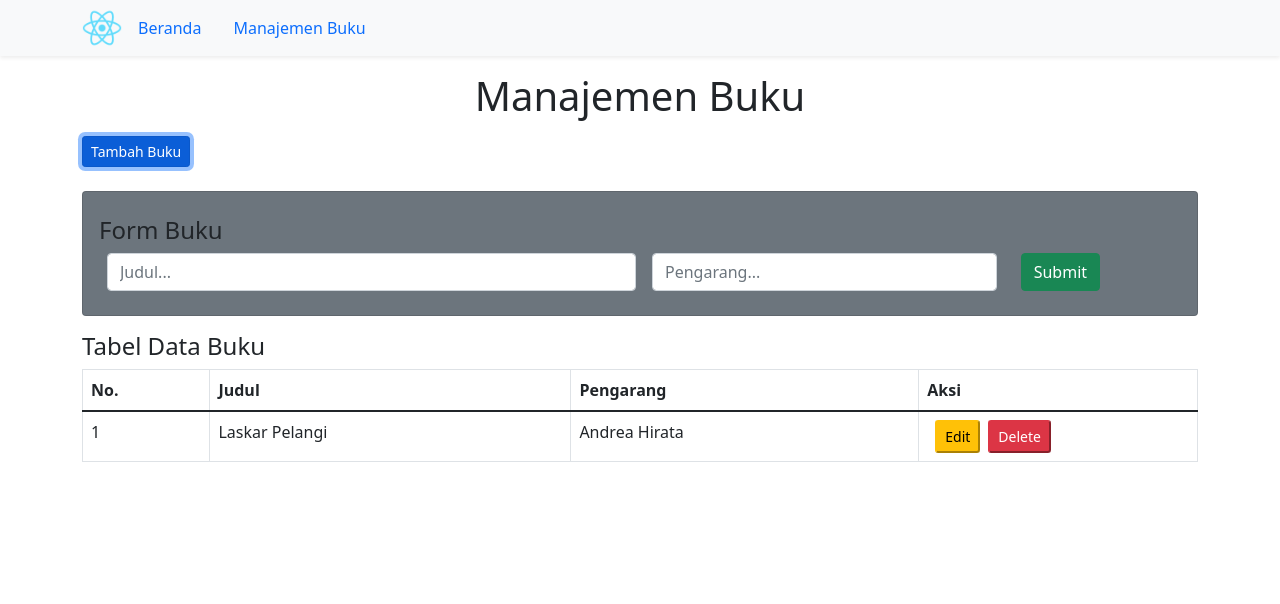
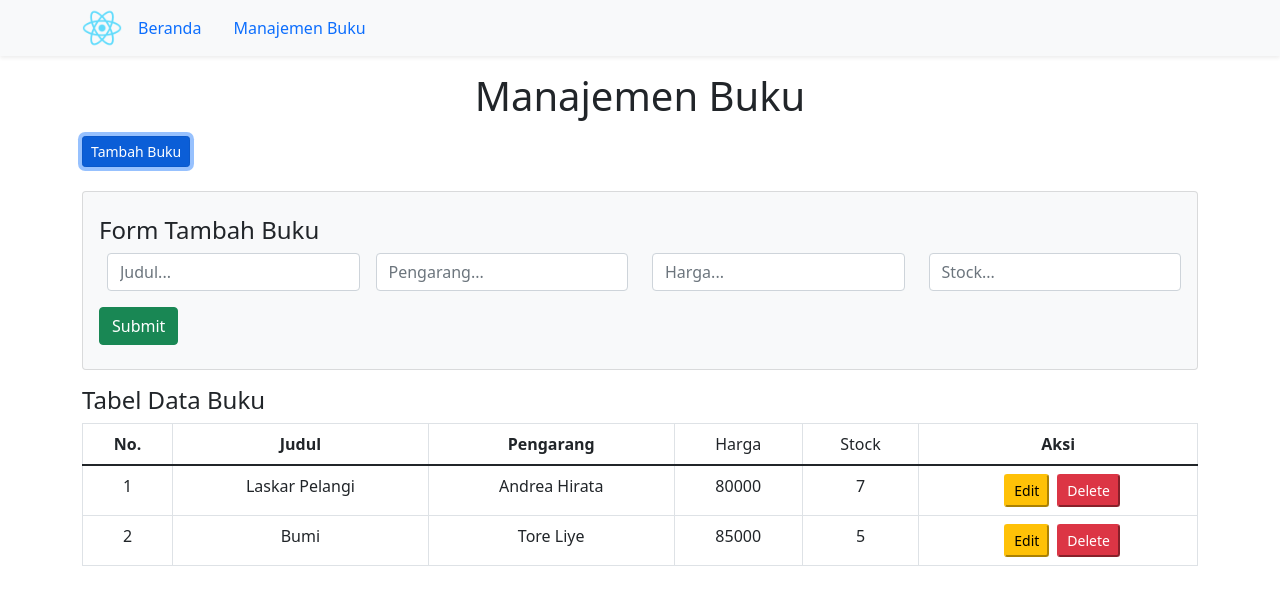
Before and after one commit to ramaherdianto/learn-jsdom, a React (Create React App) app: page /manajemen-buku in a window 1280 px wide. Both pictures are taken after a click on the button "Tambah Buku". Shown: the top 604 px of the page. Built offline with nearby package versions, Linux system fonts and the light colour scheme.

Commit message:
membuat formUbah, formTambah dan TabelBuku kemudian membuat form tambah dan edit akan tampil ketika button tambah dan edit di klik

```diff
--- a/src/App.js
+++ b/src/App.js
@@ -1,11 +1,22 @@
 import { BrowserRouter, Link, Route, Router, Routes } from "react-router-dom";
 import logo from "./logo.svg";
+import React, { useState } from "react";
 import "./App.css";
 import Beranda from "./components/Beranda";
 import Navbar from "./components/Navbar";
 import ManajemenBuku from "./components/ManajemenBuku";
 
 function App() {
+  const [books, setBooks] = useState([
+    { _id: 1, judul: "Laskar Pelangi", pengarang: "Andrea Hirata", harga: 80000, stock: 7 },
+    { _id: 2, judul: "Bumi", pengarang: "Tore Liye", harga: 85000, stock: 5 },
+  ]);
+
+  function storeData(inputBook) {
+    console.log(inputBook);
+    alert("data berhasil ditambahkan");
+  }
+
   return (
     <div>
       <BrowserRouter>
@@ -13,7 +24,7 @@ function App() {
 
         <Routes>
           <Route path="/" exact element={<Beranda></Beranda>}></Route>
-          <Route path="/manajemen-buku" exact element={<ManajemenBuku></ManajemenBuku>}></Route>
+          <Route path="/manajemen-buku" exact element={<ManajemenBuku bookList={books} store={storeData}></ManajemenBuku>}></Route>
         </Routes>
       </BrowserRouter>
     </div>
--- a/src/components/ManajemenBuku.jsx
+++ b/src/components/ManajemenBuku.jsx
@@ -1,37 +1,97 @@
 import React, { useState } from "react";
-import TabelBuku from "./TabelBuku";
 
-function ManajemenBuku() {
-  // PART DATA
-  const [formMode, setFormMode] = useState("");
+function ManajemenBuku({ bookList, store }) {
+  const [form, setform] = useState("");
+  const [inputBook, setInputBook] = useState("");
 
-  // PART EVENT HANDLING
-  function showCreateForm() {
-    setFormMode("show");
+  // Untuk function onChange
+  function handleJudul(Event) {
+    setInputBook({ ...inputBook, judul: Event.target.value });
+  }
+  function handlePengarang(Event) {
+    setInputBook({ ...inputBook, pengarang: Event.target.value });
+  }
+  function handleHarga(Event) {
+    setInputBook({ ...inputBook, harga: Event.target.value });
+  }
+  function handleStock(Event) {
+    setInputBook({ ...inputBook, stock: Event.target.value });
+  }
+
+  function submitAdd(Event) {
+    Event.preventDefault();
+    store(inputBook);
+  }
+
+  // Menampilkan form create data
+  function showCreate() {
+    setform("create");
+  }
+
+  // Menampilkan form edit data
+  function showEdit(book) {
+    setInputBook(book);
+
+    setform("edit");
   }
 
   return (
     <div className="container mt-3">
       <h1 className="text-center">Manajemen Buku</h1>
 
-      <button className="btn btn-sm btn-primary my-2" onClick={showCreateForm}>
+      <button className="btn btn-sm btn-primary my-2" onClick={() => showCreate()}>
         Tambah Buku
       </button>
 
       {/* {Input From} */}
-      {formMode === "show" && (
-        <div id="form" className="card py-2 my-3 bg-secondary">
-          <div className="card-body">
-            <h4>Form Buku</h4>
+      {form === "create" && (
+        <div id="fromTambah">
+          <div id="form" className="card py-2 my-3 bg-light">
+            <div className="card-body">
+              <h4>Form Tambah Buku</h4>
+              <form action="" className="row" onSubmit={submitAdd}>
+                <div className="col-3">
+                  <input type="text" name="judul" className="form-control mx-2" placeholder="Judul..." onChange={handleJudul} />
+                </div>
+                <div className="col-3">
+                  <input type="text" name="pengarang" placeholder="Pengarang..." className="form-control" onChange={handlePengarang} />
+                </div>
+                <div className="col-3">
+                  <input type="number" name="harga" placeholder="Harga..." className="form-control" onChange={handleHarga} />
+                </div>
+                <div className="col-3">
+                  <input type="number" name="stock" placeholder="Stock..." className="form-control" onChange={handleStock} />
+                </div>
+                <div className="col-2 mt-3 ml-5">
+                  <input type="submit" value="Submit" className="btn btn-success ml-5" />
+                </div>
+              </form>
+            </div>
+          </div>
+        </div>
+      )}
+
+      {/* {ubah data buku} */}
+      {form === "edit" && (
+        <div id="formUbah">
+          <div className="card-body bg-light">
+            <h4>Form Ubah Buku</h4>
             <form action="" className="row">
-              <div className="col-6">
-                <input type="text" name="judul" className="form-control mx-2" placeholder="Judul..." />
+              <div className="col-3">
+                <input type="text" name="judul" className="form-control mx-2" placeholder="Judul..." value={inputBook.judul} />
               </div>
-              <div className="col-4">
-                <input type="text" name="pengarang" placeholder="Pengarang..." className="form-control" />
+              <div className="col-3">
+                <input type="text" name="pengarang" placeholder="Pengarang..." className="form-control" value={inputBook.pengarang} />
               </div>
-              <div className="col-2">
-                <input type="submit" value="Submit" className="btn btn-success" />
+              <div className="col-3">
+                <input type="number" name="harga" placeholder="Harga..." className="form-control" value={inputBook.harga} />
+              </div>
+              <div className="col-3">
+                <input type="number" name="stock" placeholder="Stock..." className="form-control" value={inputBook.stock} />
+              </div>
+              <div className="col-2 mt-3 ml-5">
+                <button className="btn-sm btn-warning mx-2">Edit</button>
+                <button className="btn-sm btn-danger">Delete</button>
               </div>
             </form>
           </div>
@@ -39,7 +99,38 @@ function ManajemenBuku() {
       )}
 
       {/* {tabel data buku} */}
-      <TabelBuku></TabelBuku>
+      <div id="daftarBuku">
+        <h4 className="mt-3">Tabel Data Buku</h4>
+        <table className="table table-bordered text-center">
+          <thead>
+            <tr>
+              <th>No.</th>
+              <th>Judul</th>
+              <th>Pengarang</th>
+              <td>Harga</td>
+              <td>Stock</td>
+              <th className="col-3">Aksi</th>
+            </tr>
+          </thead>
+          <tbody>
+            {bookList.map((book, index) => (
+              <tr key={index}>
+                <td> {index + 1} </td>
+                <td>{book.judul}</td>
+                <td>{book.pengarang}</td>
+                <td>{book.harga}</td>
+                <td>{book.stock}</td>
+                <td>
+                  <button className="btn-sm btn-warning mx-2" onClick={() => showEdit(book)}>
+                    Edit
+                  </button>
+                  <button className="btn-sm btn-danger">Delete</button>
+                </td>
+              </tr>
+            ))}
+          </tbody>
+        </table>
+      </div>
     </div>
   );
 }
--- a/src/components/TabelBuku.jsx
+++ /dev/null
@@ -1,32 +0,0 @@
-import React from "react";
-
-function TabelBuku() {
-  return (
-    <div>
-      <h4>Tabel Data Buku</h4>
-      <table className="table table-bordered">
-        <thead>
-          <tr>
-            <th>No.</th>
-            <th>Judul</th>
-            <th>Pengarang</th>
-            <th className="col-3">Aksi</th>
-          </tr>
-        </thead>
-        <tbody>
-          <tr>
-            <td>1</td>
-            <td>Laskar Pelangi</td>
-            <td>Andrea Hirata</td>
-            <td>
-              <button className="btn-sm btn-warning mx-2">Edit</button>
-              <button className="btn-sm btn-danger">Delete</button>
-            </td>
-          </tr>
-        </tbody>
-      </table>
-    </div>
-  );
-}
-
-export default TabelBuku;
```
